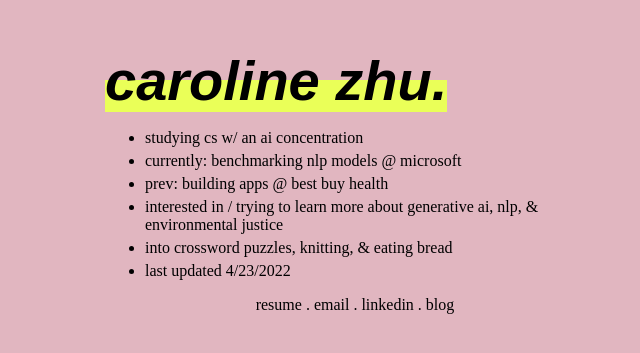
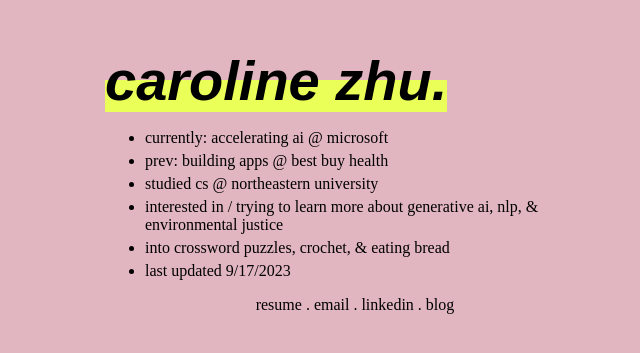
Before and after one commit to carzh/personalv1, a plain HTML site: page index.html in a window 1280 px wide. Shown: the part 175-528 px from the top of the page, without its empty margins (285-925 px from the left). Drawn offline with Linux system fonts and the light colour scheme.

Commit message:
updated website with new resume + updated bullet points

```diff
--- a/index.html
+++ b/index.html
@@ -14,16 +14,17 @@
         <div class="name"><mark>caroline zhu.</mark></div>
         <div class="bullets">
             <ul>
-                <li>studying cs w/ an ai concentration</li>
-                <li>currently: benchmarking nlp models @ microsoft</li>
+                <li>currently:
+			<a href="https://onnxruntime.ai">accelerating ai</a> @ microsoft</li>
                 <li>prev: building apps @ best buy health</li>
+                <li>studied cs @ northeastern university</li>
                 <li>interested in / trying to learn more about generative ai, nlp, & environmental justice</li>
-                <li>into crossword puzzles, knitting, & eating bread</li>
-                <li>last updated 4/23/2022</li>
+                <li>into crossword puzzles, crochet, & eating bread</li>
+                <li>last updated 9/17/2023</li>
             </ul>
         </div>
         <div class="links">
-            <a href="/assets/files/Caroline Zhu nov a.pdf">resume</a> .
+            <a href="/assets/files/Caroline_Zhu.pdf">resume</a> .
             <a href="mailto: car.zhu@northeastern.edu">email</a> .
             <a href="https://www.linkedin.com/in/carzh/">linkedin</a> .
             <a href="https://carzh.netlify.app/">blog</a>
```
Also changed, not shown: 2 other files.
